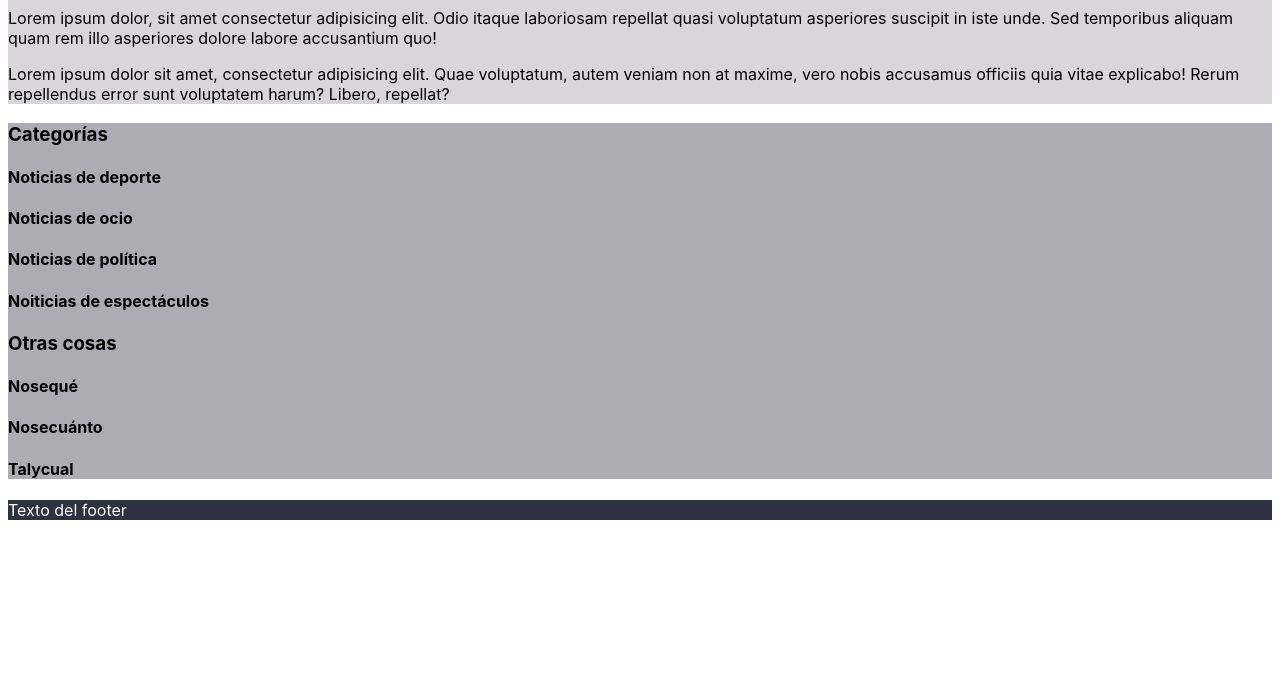
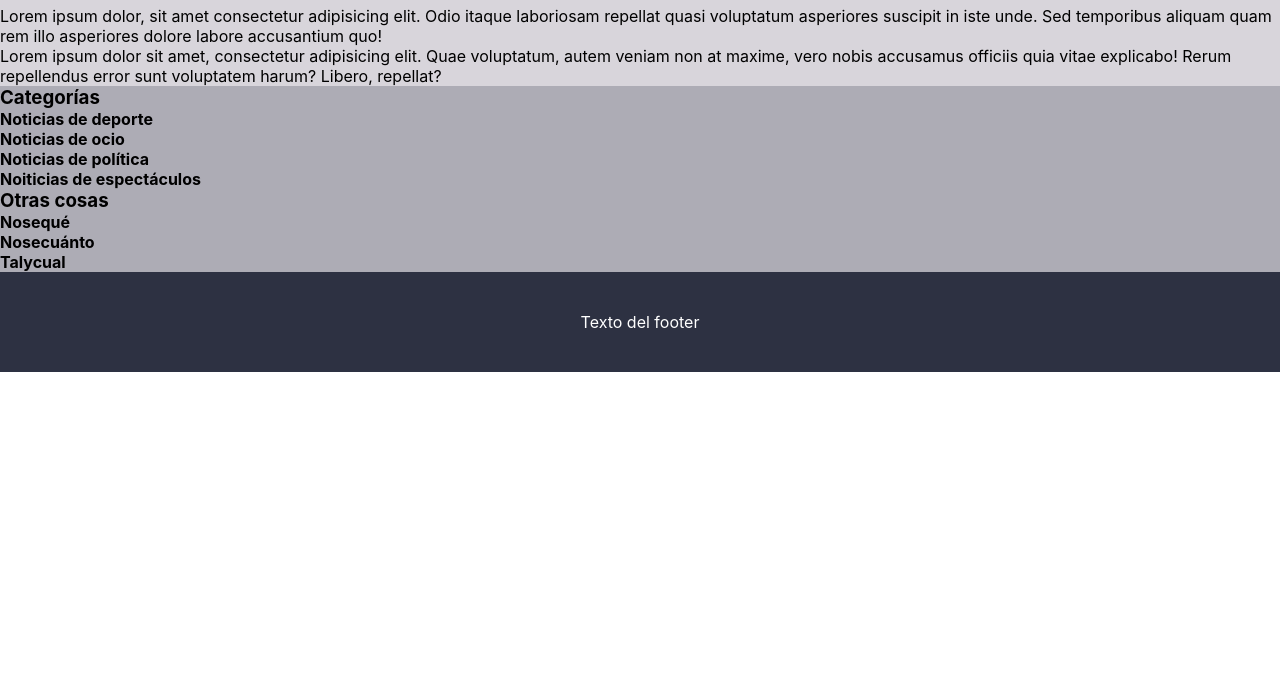
Before and after one commit to nereadev/ejercicio-layout-grupoA, a plain HTML site: page index.html in a window 1280 px wide. Shown: the part 123-800 px from the top of the page. Drawn offline with Linux system fonts and the light colour scheme; files that its build step writes are made by us from their sources.

Commit message:
aires y alineación header y footer

```diff
--- a/index.html
+++ b/index.html
@@ -6,7 +6,7 @@
   <meta http-equiv="X-UA-Compatible" content="IE=edge">
   <meta name="viewport" content="width=device-width, initial-scale=1.0">
   <meta name="description" content="Esto es un ejercicio para aprender layout">
-  <link rel="stylesheet" href="estilo.css">
+  <link rel="stylesheet" href="styles/estilo.css">
   <title>Ejercicio Layout Grupo A</title>
 </head>
 
--- a/styles/estilo.css
+++ b/styles/estilo.css
@@ -1,3 +1,8 @@
+* {
+  box-sizing: border-box;
+  margin: 0;
+}
+
 body {
   font-family: -apple-system, BlinkMacSystemFont, 'Segoe UI', Roboto, Oxygen, Ubuntu, Cantarell, 'Open Sans', 'Helvetica Neue', sans-serif;
 }
@@ -12,3 +17,17 @@ header, footer {
 .sidebar {
   background-color: #adacb5;
 }
+
+/* aires */
+header, footer {
+  height: 100px;
+  line-height: 100px;
+  padding-right: 15px;
+  padding-left: 15px;
+}
+
+/*a lineación */
+
+footer {
+  text-align: center;
+}
```
